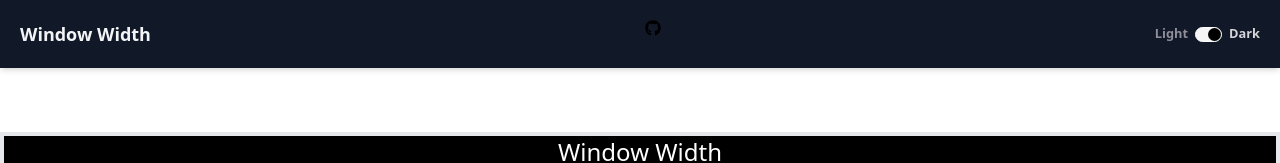
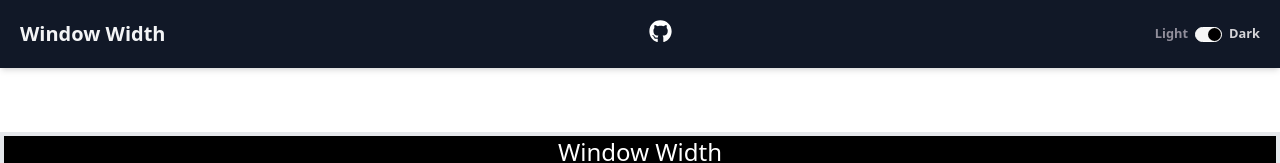
Before and after one commit to segunajibola/window-tracker, a React (Vite) app: page / in a window 1280 px wide. Shown: the top 163 px of the page. Built offline with nearby package versions, Linux system fonts and the light colour scheme.

Commit message:
firstCommit

```diff
--- a/src/components/Navbar.jsx
+++ b/src/components/Navbar.jsx
@@ -5,8 +5,8 @@ import "../navbar.css"
 const Navbar = (props) => {
   return (
     <nav className={`flex justify-between p-5 shadow-md ${props.darkMode ? "dark" : ""} dark:bg-gray-900`}>
-      <h1 className="text-lg font-semibold dark:text-gray-100">Window Width</h1>
-      <FaGithub />
+      <h1 className="text-xl font-semibold dark:text-gray-100">Window Width</h1>
+      <FaGithub className="dark:text-white" size={23}/>
       <div className="toggler">
         <p className="toggler--light">Light</p>
         <div className="toggler--slider" onClick={props.toggleDarkMode}>
```
